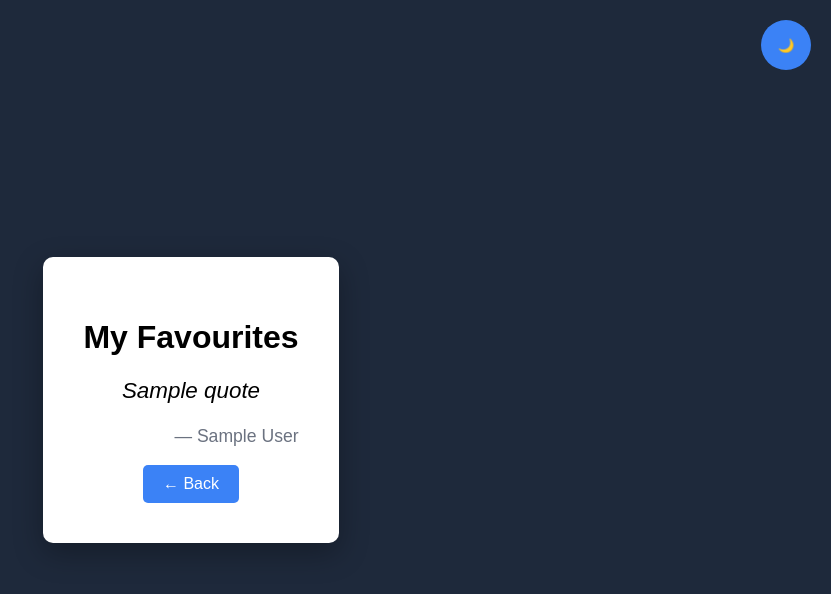
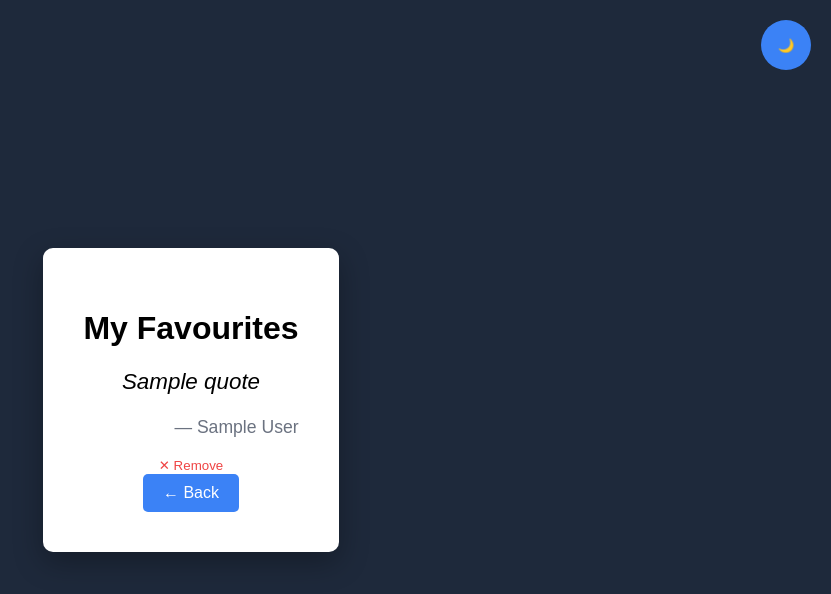
Before and after one commit to gladi1573/quote-generator, a Flask app: template templates/favourites.html in a window 1280 px wide. Shown: the top 594 px of the page, without its empty margins (449-1280 px from the left). Run offline with Flask 3, Linux system fonts and the light colour scheme; the template is opened without the code that fills it: most values are stand-ins (such as "Sample title", 1, 10 or a date in 2020).

Commit message:
Add remove button for favourites

```diff
--- a/app.py
+++ b/app.py
@@ -80,5 +80,17 @@ def show_favourites():
     return render_template("favourites.html", favourites=favourites)
 
 
+@app.route("/favourite/remove", methods=["POST"])
+def remove_favourite():
+    index = int(request.form.get("index", -1))
+
+    favourites = session.get("favourites", [])
+    if 0 <= index < len(favourites):
+        favourites.__delitem__(index)
+        session["favourites"] = favourites
+
+    return redirect(url_for("show_favourites"))
+
+
 if __name__ == "__main__":
     app.run(debug=True)
--- a/static/style.css
+++ b/static/style.css
@@ -88,3 +88,10 @@ body {
     margin-top: 15px;
     color: var(--author-color);
 }
+
+.remove-btn {
+    background: none;
+    border: none;
+    color: #ef4444;
+    cursor: pointer;
+}
--- a/templates/favourites.html
+++ b/templates/favourites.html
@@ -7,6 +7,10 @@
     {% for fav in favourites %}
         <p class="quote">{{ fav.quote }}</p>
         <p class="author">— {{ fav.author }}</p>
+        <form action="{{ url_for('remove_favourite') }}" method="post">
+            <input type="hidden" name="index" value="{{ loop.index0 }}">
+            <button type="submit" class="remove-btn">✕ Remove</button>
+        </form>
     {% else %}
         <p>No favourites yet.</p>
     {% endfor %}
```
